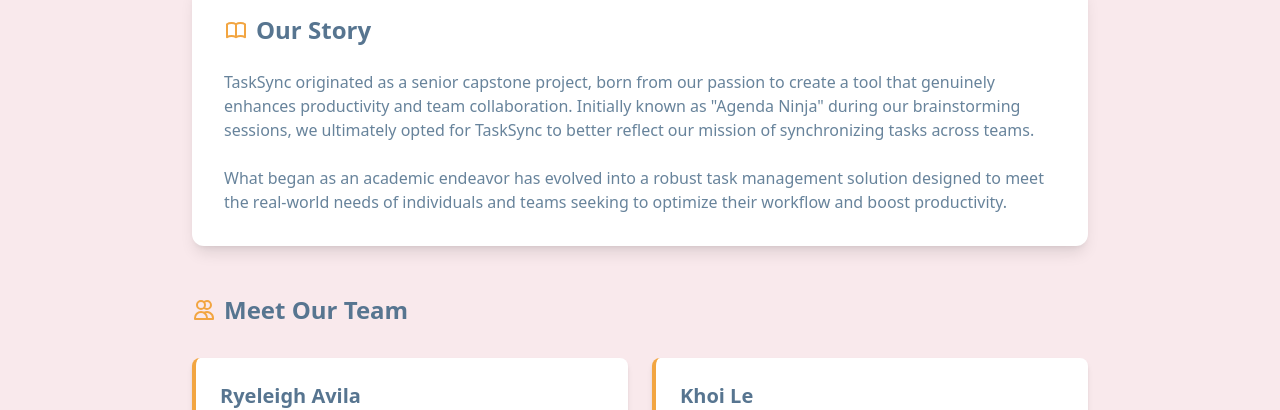
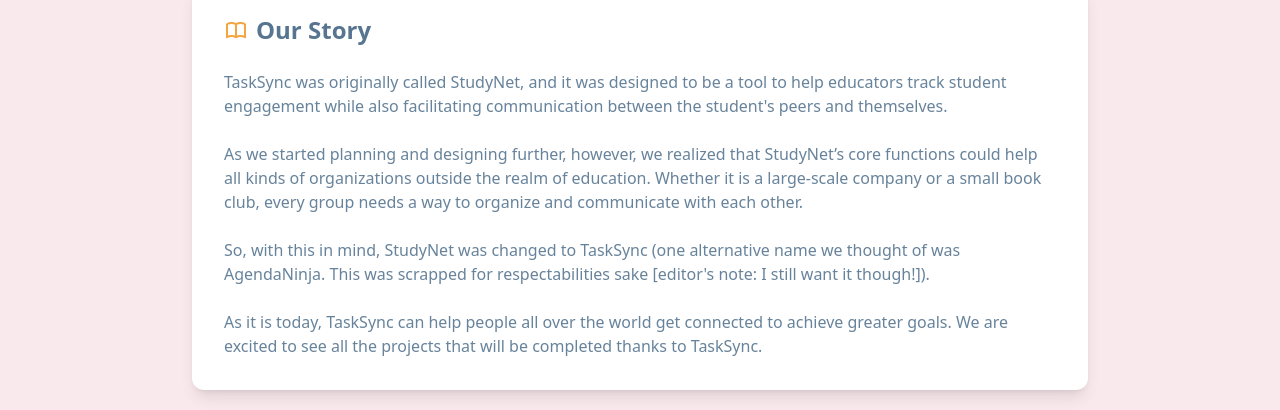
Before and after one commit to tonycecc/task-sync, a Next.js app: page /about in a window 1280 px wide. Shown: the part 374-784 px from the top of the page. Built offline with nearby package versions, Linux system fonts and the light colour scheme; no server answers.

Commit message:
style - Final Story For About Us page

```diff
--- a/package.json
+++ b/package.json
@@ -20,7 +20,7 @@
     "@fullcalendar/timegrid": "^6.1.15",
     "axios": "^1.8.3",
     "framer-motion": "^12.5.0",
-    "next": "15.1.6",
+    "next": "^15.2.4",
     "react": "^19.0.0",
     "react-dom": "^19.0.0"
   },
--- a/src/app/about/page.jsx
+++ b/src/app/about/page.jsx
@@ -29,7 +29,7 @@ export default function AboutPage() {
         {
             name: 'Logan Herrera',
             role: 'Developer',
-            github: '#',
+            github: 'https://github.com/lzherrera',
             linkedin: '#'
         }
     ];
@@ -77,10 +77,16 @@ export default function AboutPage() {
 
                     <div className="space-y-6 text-[#577590]/90">
                         <p>
-                            TaskSync originated as a senior capstone project, born from our passion to create a tool that genuinely enhances productivity and team collaboration. Initially known as "Agenda Ninja" during our brainstorming sessions, we ultimately opted for TaskSync to better reflect our mission of synchronizing tasks across teams.
+                            TaskSync was originally called StudyNet, and it was designed to be a tool to help educators track student engagement while also facilitating communication between the student's peers and themselves.
                         </p>
                         <p>
-                            What began as an academic endeavor has evolved into a robust task management solution designed to meet the real-world needs of individuals and teams seeking to optimize their workflow and boost productivity.
+                            As we started planning and designing further, however, we realized that StudyNet’s core functions could help all kinds of organizations outside the realm of education. Whether it is a large-scale company or a small book club, every group needs a way to organize and communicate with each other.
+                        </p>
+                        <p>
+                            So, with this in mind, StudyNet was changed to TaskSync (one alternative name we thought of was AgendaNinja. This was scrapped for respectabilities sake [editor's note: I still want it though!]).
+                        </p>
+                        <p>
+                            As it is today, TaskSync can help people all over the world get connected to achieve greater goals. We are excited to see all the projects that will be completed thanks to TaskSync.
                         </p>
                     </div>
                 </motion.div>
```
Also changed, not shown: 1 other file (tests, documents, lock files or other folders).
